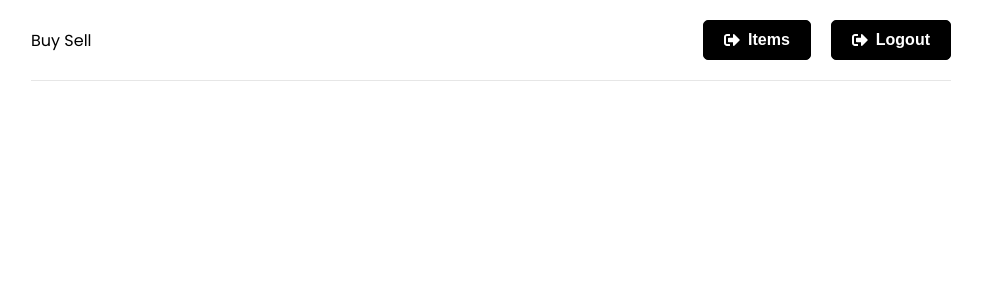
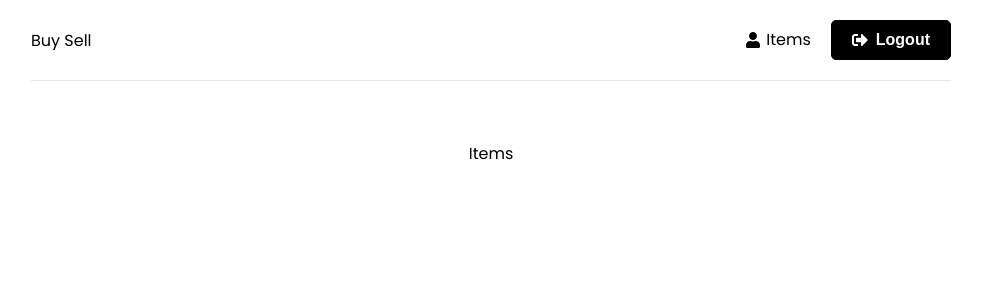
Before and after one commit to g-priime/mern-buy-sell, a React (Create React App) app in the folder frontend/: page /items in a window 1280 px wide. Shown: the top 300 px of the page, without its empty margins (149-1131 px from the left). Built offline with nearby package versions, Linux system fonts and the light colour scheme; sample sign-in values are in the browser's storage.

Commit message:
added nav to items page

```diff
--- a/frontend/src/App.js
+++ b/frontend/src/App.js
@@ -5,6 +5,7 @@ import Header from "./components/Header";
 import Dashboard from "./pages/Dashboard";
 import Login from "./pages/Login";
 import Register from "./pages/Register";
+import Items from './pages/Items'
 
 function App() {
   return (
@@ -16,6 +17,7 @@ function App() {
             <Route path="/" element={<Dashboard />} />
             <Route path="/login" element={<Login />} />
             <Route path="/register" element={<Register />} />
+            <Route path="/items" element={<Items />} />
           </Routes>
         </div>
       </Router>
--- a/frontend/src/components/Header.jsx
+++ b/frontend/src/components/Header.jsx
@@ -23,9 +23,9 @@ function Header() {
         {user ? (
           <>
             <li>
-              <button className="btn" onClick={onLogout}>
-                <FaSignOutAlt /> Items
-              </button>
+              <Link to="/items">
+                <FaUser /> Items
+              </Link>
             </li>
             <li>
               <button className="btn" onClick={onLogout}>
--- /dev/null
+++ b/frontend/src/pages/Items.jsx
@@ -0,0 +1,7 @@
+function Items() {
+  return (
+    <div>Items</div>
+  )
+}
+
+export default Items
```
